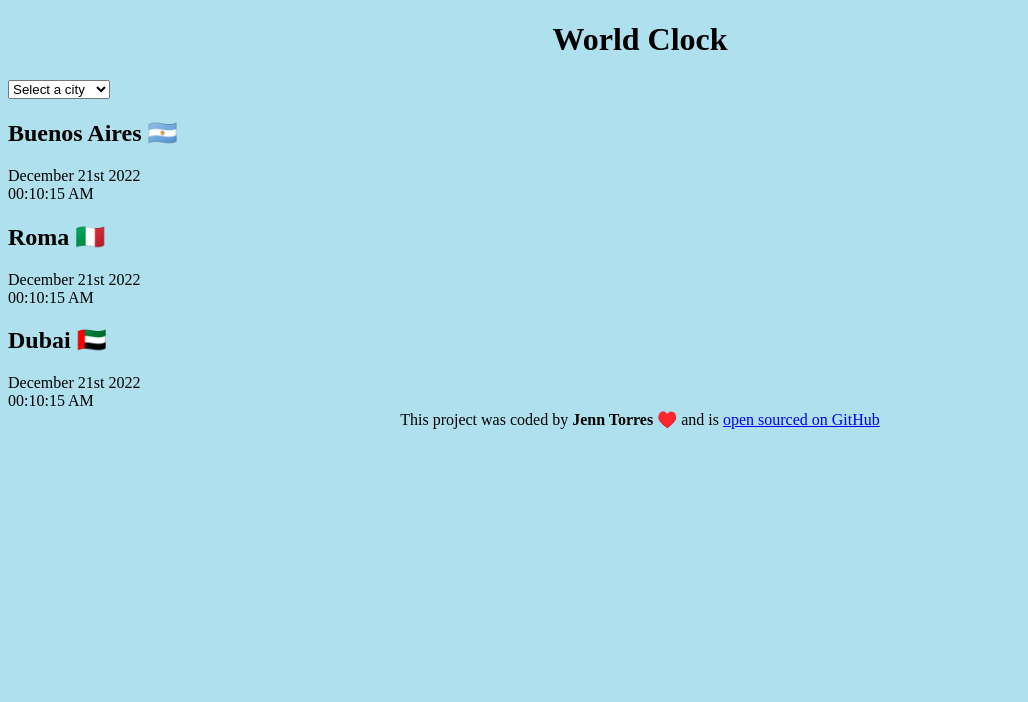
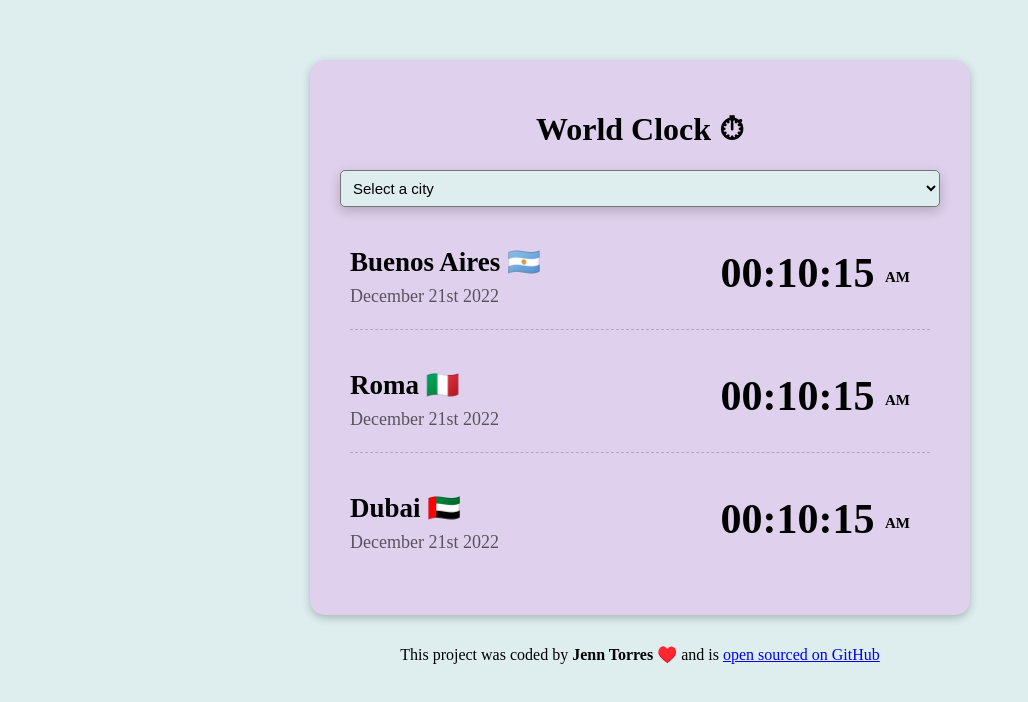
Before and after one commit to Jenn-Torres/World-Clock, a plain HTML site: page index.html in a window 1280 px wide. Shown: the whole page, without its empty margins (0-1028 px from the left). Drawn offline with Linux system fonts and the light colour scheme.

Commit message:
Styling project with css

```diff
--- a/css/style.css
+++ b/css/style.css
@@ -1,9 +1,63 @@
 body {
-  background-color: rgb(175, 224, 237);
+  background-color: rgb(222, 238, 239);
 }
 h1 {
   text-align: center;
 }
+h2 {
+  margin: 0;
+  line-height: 2.5;
+}
+
+select {
+  width: 100%;
+  display: block;
+  border-radius: 5px;
+  padding: 8px;
+  font-size: 15px;
+  box-shadow: rgba(0, 0, 0, 0.2) 0px 4px 12px;
+  background-color: rgb(222, 238, 239);
+}
 footer {
   text-align: center;
 }
+
+.container {
+  max-width: 600px;
+  background-color: rgb(223, 208, 237);
+  margin: 0 auto;
+  padding: 30px;
+  margin-top: 60px;
+  margin-bottom: 30px;
+  border-radius: 15px;
+  box-shadow: rgba(0, 0, 0, 0.24) 0px 3px 8px;
+}
+
+.city {
+  font-size: 18px;
+  display: flex;
+  justify-content: space-between;
+  margin: 10px;
+  border-bottom: 1px dashed rgba(0, 0, 0, 0.2);
+  padding: 12px 0;
+}
+
+.city:last-child {
+  border: none;
+}
+
+.time {
+  font-size: 42px;
+  font-weight: bold;
+  margin: 20px;
+}
+
+.time small {
+  font-size: 15px;
+  vertical-align: middle;
+}
+
+.date {
+  opacity: 0.6;
+  line-height: 0;
+}
--- a/index.html
+++ b/index.html
@@ -9,7 +9,7 @@
   </head>
   <body>
     <div class="container">
-      <h1>World Clock</h1>
+      <h1>World Clock ⏱</h1>
 
       <select>
         <option value="">Select a city</option>
@@ -19,19 +19,25 @@
       </select>
 
       <div class="city">
+        <div>
           <h2>Buenos Aires 🇦🇷</h2>
           <div class="date">December 21st 2022</div>
-        <div class="time">00:10:15 AM</div>
+        </div>
+        <div class="time">00:10:15 <small>AM</small></div>
       </div>
       <div class="city">
+        <div>
           <h2>Roma 🇮🇹</h2>
           <div class="date">December 21st 2022</div>
-        <div class="time">00:10:15 AM</div>
+        </div>
+        <div class="time">00:10:15 <small>AM</small></div>
       </div>
       <div class="city">
+        <div>
           <h2>Dubai 🇦🇪</h2>
           <div class="date">December 21st 2022</div>
-        <div class="time">00:10:15 AM</div>
+        </div>
+        <div class="time">00:10:15 <small>AM</small></div>
       </div>
     </div>
     <footer>
```
Lines whose indentation alone changed are shown as unchanged.
